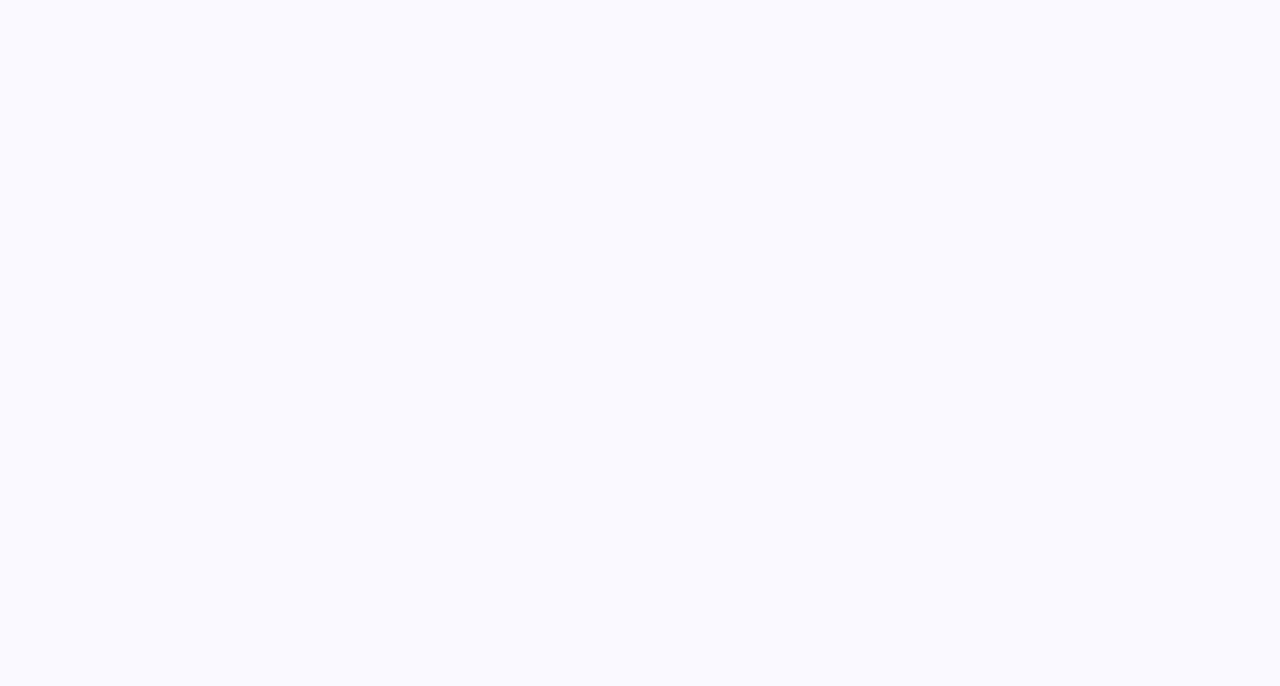
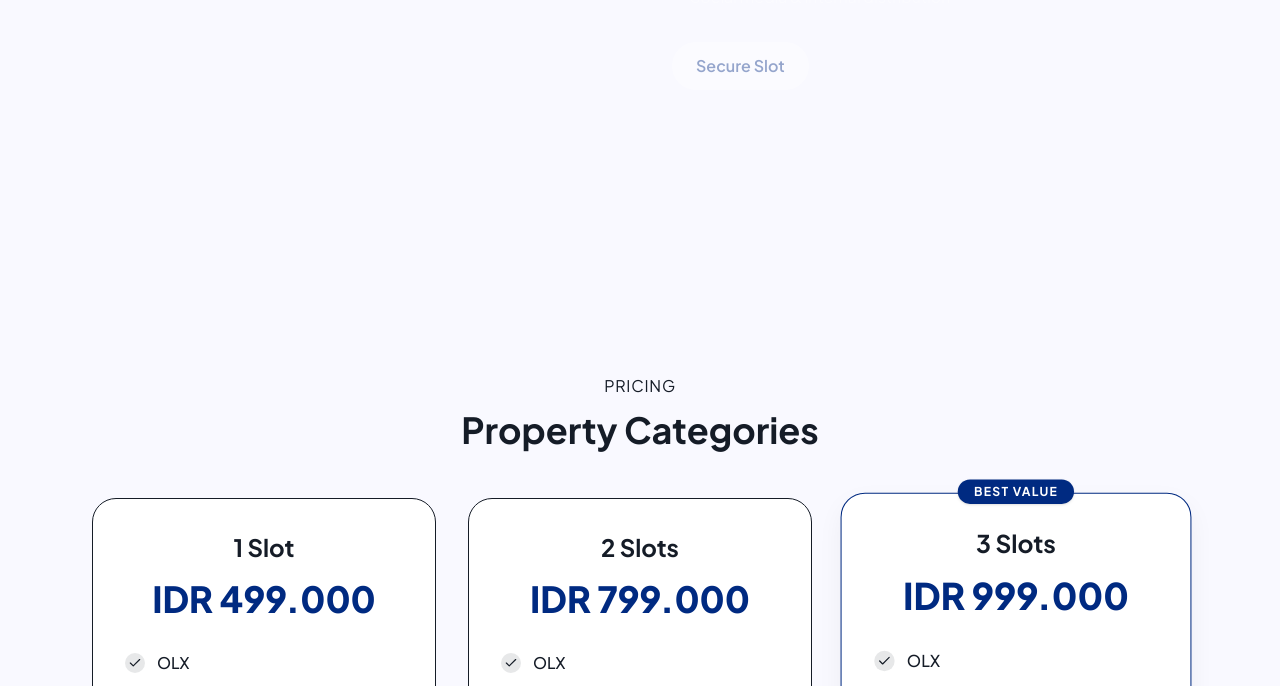
Before and after one commit to AIDILYOWIE/agency_property_website, a Next.js app: page / in a window 1280 px wide. Shown: the part 3591-4277 px from the top of the page. Before the commit the page ends 2321 px from the top, so only its background shows below. Built offline with nearby package versions, Linux system fonts and the light colour scheme.

Commit message:
:lipstick: add section pricing

```diff
--- a/app/page.tsx
+++ b/app/page.tsx
@@ -2,6 +2,8 @@ import { Navbar } from "@/components/layout/Navbar";
 import { Hero } from "@/components/sections/Hero";
 import { PropertyCategories } from "@/components/sections/PropertyCategories";
 import { WhyChooseUs } from "@/components/sections/WhyChooseUs";
+import { ScrollShowcase } from "@/components/sections/ScrollShowcase";
+import { Pricing } from "@/components/sections/Pricing";
 
 export default function Home() {
   return (
@@ -11,8 +13,12 @@ export default function Home() {
         <Hero />
         <PropertyCategories />
         <WhyChooseUs />
-        {/* Future sections will go here */}
       </div>
+      <ScrollShowcase />
+      <div className="flex flex-col px-[68px] ">
+        <Pricing />
+      </div>
+      {/* Future sections will go here */}
     </>
   );
 }
--- /dev/null
+++ b/components/sections/Pricing.tsx
@@ -0,0 +1,103 @@
+import React from "react";
+import { Button } from "../ui/Button";
+import { FiInfo } from "react-icons/fi";
+import { PricingCard } from "../ui/PricingCard";
+
+export function Pricing() {
+  const plans = [
+    {
+      name: "1 Slot",
+      price: "IDR 499.000",
+      features: [
+        "OLX",
+        "Rumah123",
+        "Instagram",
+        "Social",
+      ],
+      buttonText: "Pilih",
+      buttonVariant: "outline" as const,
+      highlight: false,
+    },
+    {
+      name: "2 Slots",
+      price: "IDR 799.000",
+      features: [
+        "OLX",
+        "Rumah123",
+        "Instagram",
+        "Social",
+      ],
+      buttonText: "Pilih",
+      buttonVariant: "outline" as const,
+      highlight: false,
+    },
+    {
+      name: "3 Slots",
+      price: "IDR 999.000",
+      badge: "BEST VALUE",
+      features: [
+        "OLX",
+        "Rumah123",
+        "Instagram",
+        "Social",
+        "FREE Visit",
+        "FREE Cont.",
+        "Creator",
+      ],
+      buttonText: "PILIH",
+      buttonVariant: "primary" as const,
+      highlight: true,
+    },
+  ];
+
+  return (
+    <section className="w-full py-section bg-background">
+      <div className="max-w-[1280px] mx-auto px-6">
+        <div className="flex flex-col items-center text-center mb-12">
+          <span className="text-label-md text-on-background uppercase tracking-wider mb-3">
+            Pricing
+          </span>
+          <h2 className="text-3xl md:text-4xl font-bold text-on-background">
+            Property Categories
+          </h2>
+        </div>
+
+        {/* Pricing Cards Grid */}
+        <div className="grid grid-cols-1 md:grid-cols-3 gap-8 items-stretch">
+          {plans.map((plan, index) => (
+            <PricingCard
+              key={index}
+              name={plan.name}
+              price={plan.price}
+              features={plan.features}
+              buttonText={plan.buttonText}
+              buttonVariant={plan.buttonVariant}
+              highlight={plan.highlight}
+              badge={plan.badge}
+            />
+          ))}
+        </div>
+
+        {/* Add-on Banner
+        <div className="mt-12 bg-white border border-outline-variant/30 rounded-xl p-6 shadow-sm flex flex-col md:flex-row items-center justify-between gap-6 max-w-4xl mx-auto hover:shadow-md transition-shadow duration-300">
+          <div className="flex items-center gap-4">
+            <div className="flex-shrink-0 flex items-center justify-center w-12 h-12 rounded-full bg-secondary-container/20 text-primary">
+              <FiInfo className="w-6 h-6" />
+            </div>
+            <div>
+              <h4 className="text-lg font-bold text-on-background">
+                Add-on: Property Visit
+              </h4>
+              <p className="text-body-md text-on-surface-variant mt-0.5">
+                IDR 1.000.000/properti <span className="text-sm text-outline">(jika tidak menggunakan paket Open Slot)</span>
+              </p>
+            </div>
+          </div>
+          <Button variant="outline" className="w-full md:w-auto font-bold py-2.5 px-6">
+            Tambah Add-on
+          </Button>
+        </div> */}
+      </div>
+    </section>
+  );
+}
--- a/components/sections/WhyChooseUs.tsx
+++ b/components/sections/WhyChooseUs.tsx
@@ -48,7 +48,7 @@ export function WhyChooseUs() {
       <div className="">
         {/* Section Header */}
         <div className="flex flex-col items-center text-center mb-12">
-          <span className="text-label-md text-secondary uppercase tracking-wider mb-3">
+          <span className="text-label-md text-on-background uppercase tracking-wider mb-3">
             Keunggulan Kami
           </span>
           <h2 className="text-3xl md:text-4xl font-bold text-on-background">
--- /dev/null
+++ b/components/ui/PricingCard.tsx
@@ -0,0 +1,76 @@
+import React from "react";
+import { Button } from "./Button";
+import { FiCheck } from "react-icons/fi";
+
+export interface PricingCardProps {
+  name: string;
+  price: string;
+  features: string[];
+  buttonText: string;
+  buttonVariant?: "primary" | "secondary" | "outline";
+  highlight?: boolean;
+  badge?: string;
+}
+
+export function PricingCard({
+  name,
+  price,
+  features,
+  buttonText,
+  buttonVariant = "outline",
+  highlight = false,
+  badge,
+}: PricingCardProps) {
+  return (
+    <div
+      className={`flex flex-col relative rounded-xl p-8 transition-all duration-300 ${
+        highlight
+          ? "bg-white border-1 border-primary shadow-card md:scale-[1.02] z-10"
+          : "bg-white border-1 border-on-background"
+      }`}
+    >
+      {/* Highlight Badge */}
+      {highlight && badge && (
+        <div className="absolute -top-3.5 left-1/2 -translate-x-1/2 bg-primary text-on-primary text-xs font-bold tracking-widest px-4 py-1 rounded-full shadow-sm">
+          {badge}
+        </div>
+      )}
+
+      {/* Card Header */}
+      <div className="mb-8 text-center">
+        <h3 className="text-2xl font-bold text-on-background mb-4">{name}</h3>
+        <div className="flex items-center justify-center">
+          <span className="text-3xl lg:text-4xl font-extrabold text-primary">
+            {price}
+          </span>
+        </div>
+      </div>
+
+      {/* Features List */}
+      <div className="flex-grow mb-8">
+        <ul className="space-y-4">
+          {features.map((feature, idx) => (
+            <li key={idx} className="flex items-center gap-3">
+              <div className="flex-shrink-0 flex items-center justify-center w-5 h-5 rounded-full bg-on-background/10 text-on-background">
+                <FiCheck className="w-3.5 h-3.5" />
+              </div>
+              <span className="text-body-md text-on-background font-medium">
+                {feature}
+              </span>
+            </li>
+          ))}
+        </ul>
+      </div>
+
+      {/* Card CTA */}
+      <div className="mt-auto">
+        <Button
+          variant="primary"
+          className="w-full justify-center font-bold tracking-wider py-3"
+        >
+          {buttonText}
+        </Button>
+      </div>
+    </div>
+  );
+}
```
